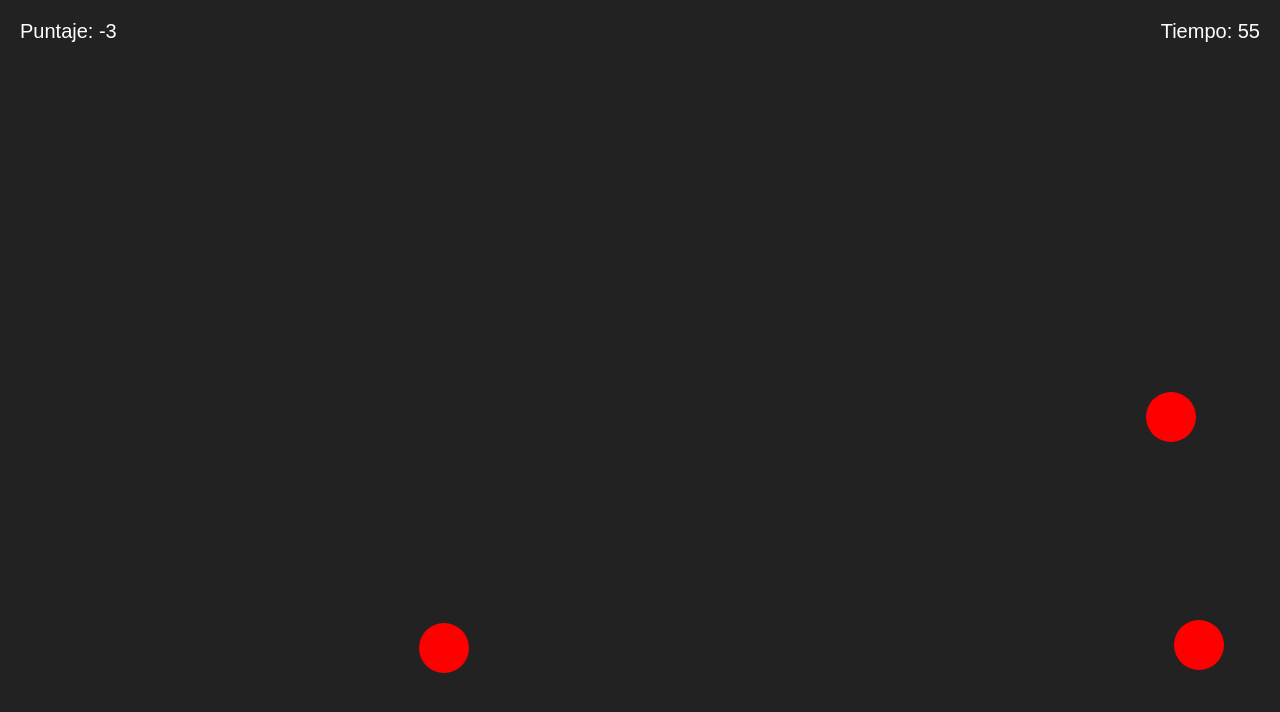
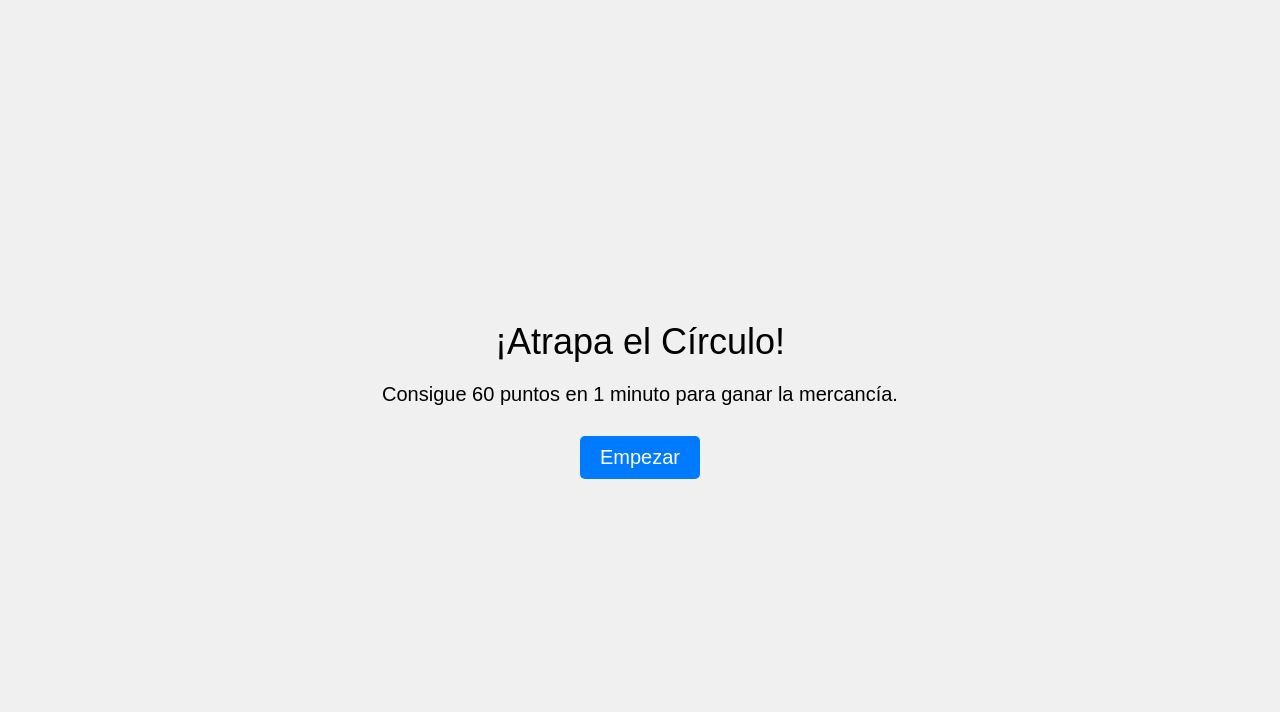
Before and after one commit to marqui102/minijuego1, a plain HTML site: page index.html in a window 1280 px wide. Drawn offline with Linux system fonts and the light colour scheme.

Commit message:
Update index.html

```diff
--- a/index.html
+++ b/index.html
@@ -23,6 +23,7 @@
       height: 100%;
       background-color: #222;
       overflow: hidden;
+      display: none;
     }
     .circle {
       position: absolute;
@@ -65,9 +66,38 @@
       text-align: center;
       display: none;
     }
+    #start-screen {
+      text-align: center;
+    }
+    #title {
+      font-size: 36px;
+      margin-bottom: 20px;
+    }
+    #instructions {
+      font-size: 20px;
+      margin-bottom: 30px;
+    }
+    #start-button {
+      padding: 10px 20px;
+      font-size: 20px;
+      background-color: #007BFF;
+      color: white;
+      border: none;
+      border-radius: 5px;
+      cursor: pointer;
+    }
+    #start-button:hover {
+      background-color: #0056b3;
+    }
   </style>
 </head>
 <body>
+  <div id="start-screen">
+    <div id="title">¡Atrapa el Círculo!</div>
+    <div id="instructions">Consigue 60 puntos en 1 minuto para ganar la mercancía.</div>
+    <button id="start-button">Empezar</button>
+  </div>
+
   <div id="game-area">
     <div id="score">Puntaje: 0</div>
     <div id="timer">Tiempo: 60</div>
@@ -75,13 +105,15 @@
   </div>
 
   <script>
+    const startScreen = document.getElementById('start-screen');
+    const startButton = document.getElementById('start-button');
     const gameArea = document.getElementById('game-area');
     const scoreDisplay = document.getElementById('score');
     const timerDisplay = document.getElementById('timer');
     const endMessage = document.getElementById('end-message');
 
     let score = 0;
-    let timeLeft = 60;  // 1 minuto
+    let timeLeft = 60;
     let gameInterval;
     let timerInterval;
 
@@ -118,6 +150,17 @@
 
     // Función para iniciar el juego
     function startGame() {
+      // Oculta la pantalla inicial y muestra el área de juego
+      startScreen.style.display = 'none';
+      gameArea.style.display = 'block';
+
+      // Reinicia puntaje y tiempo
+      score = 0;
+      timeLeft = 60;
+      scoreDisplay.textContent = `Puntaje: ${score}`;
+      timerDisplay.textContent = `Tiempo: ${timeLeft}`;
+
+      // Inicia los intervalos del juego
       gameInterval = setInterval(createCircle, 800); // Círculo cada 800ms
       timerInterval = setInterval(() => {
         timeLeft--;
@@ -144,8 +187,8 @@
       }
     }
 
-    // Inicia el juego cuando carga la página
-    window.onload = startGame;
+    // Inicia el juego al hacer clic en el botón "Empezar"
+    startButton.addEventListener('click', startGame);
   </script>
 </body>
 </html>
```
